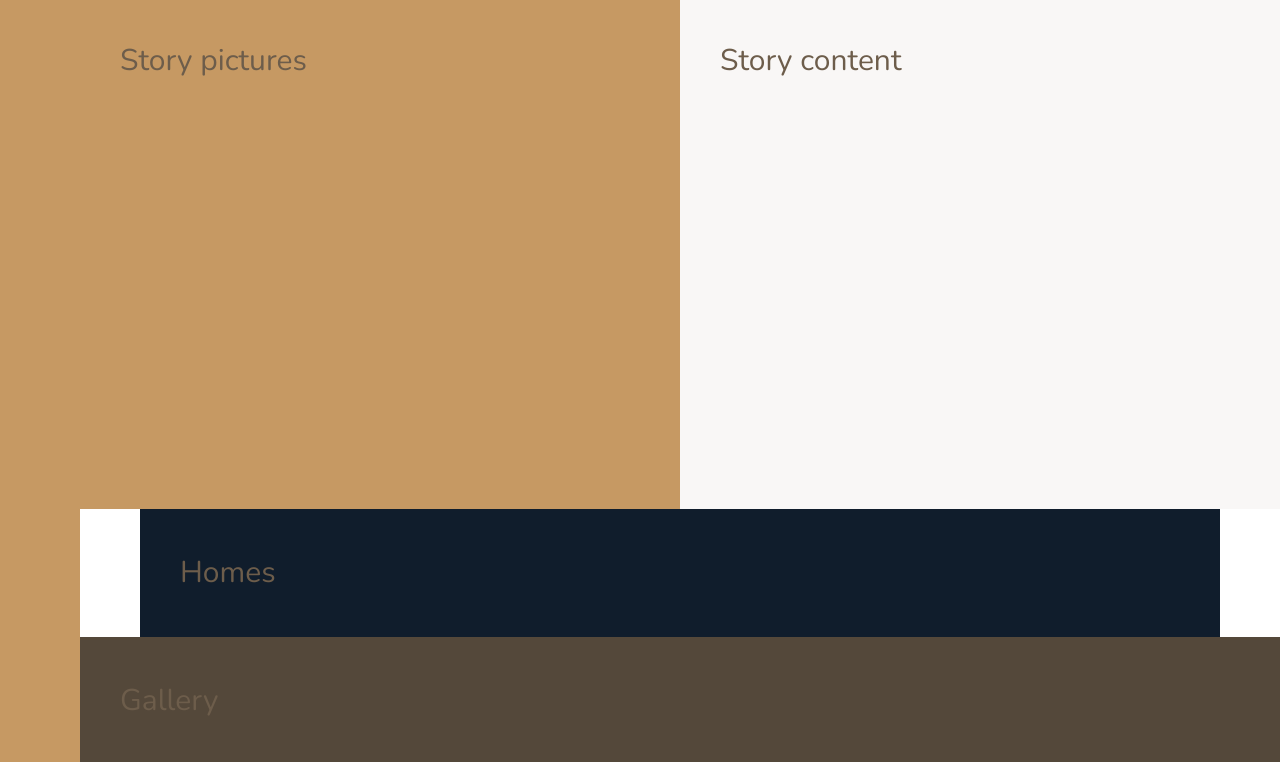
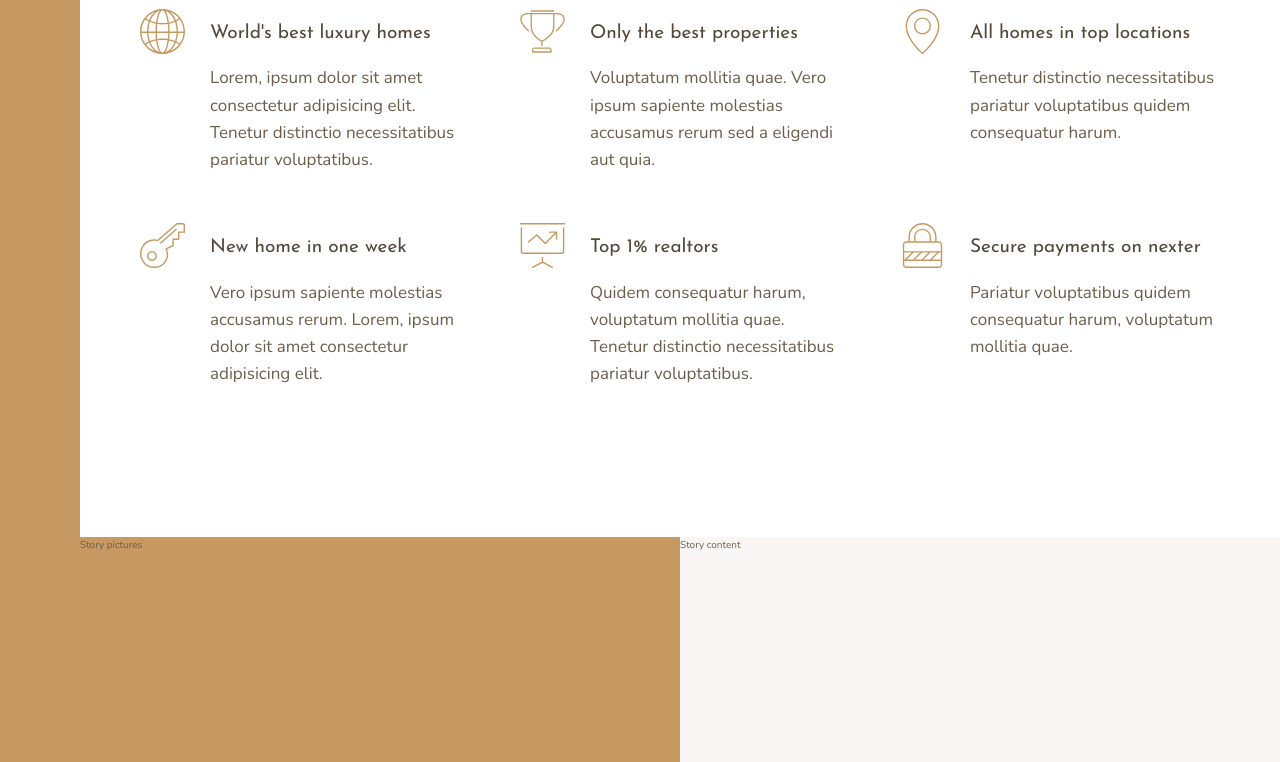
Before and after one commit to basakest/Nexter, a website: page index.html in a window 1280 px wide. Shown: the part 771-1533 px from the top of the page. Drawn offline with nearby package versions, Linux system fonts and the light colour scheme.

Commit message:
the feature section

```diff
--- a/index.html
+++ b/index.html
@@ -25,7 +25,53 @@
         </div>
 
         <div class="features">
-            Features
+            <div class="feature">
+                <svg class="feature__icon">
+                    <use xlink:href="img/sprite.svg#icon-global"></use>
+                </svg>
+                <h4 class="heading-4 heading-4--dark">World's best luxury homes</h4>
+                <p class="feature__text">Lorem, ipsum dolor sit amet consectetur adipisicing elit. Tenetur distinctio necessitatibus pariatur voluptatibus.</p>
+            </div>
+
+            <div class="feature">
+                <svg class="feature__icon">
+                    <use xlink:href="img/sprite.svg#icon-trophy"></use>
+                </svg>
+                <h4 class="heading-4 heading-4--dark">Only the best properties</h4>
+                <p class="feature__text">Voluptatum mollitia quae. Vero ipsum sapiente molestias accusamus rerum sed a eligendi aut quia.</p>
+            </div>
+
+            <div class="feature">
+                <svg class="feature__icon">
+                    <use xlink:href="img/sprite.svg#icon-map-pin"></use>
+                </svg>
+                <h4 class="heading-4 heading-4--dark">All homes in top locations</h4>
+                <p class="feature__text">Tenetur distinctio necessitatibus pariatur voluptatibus quidem consequatur harum.</p>
+            </div>
+
+            <div class="feature">
+                <svg class="feature__icon">
+                    <use xlink:href="img/sprite.svg#icon-key"></use>
+                </svg>
+                <h4 class="heading-4 heading-4--dark">New home in one week</h4>
+                <p class="feature__text">Vero ipsum sapiente molestias accusamus rerum. Lorem, ipsum dolor sit amet consectetur adipisicing elit.</p>
+            </div>
+
+            <div class="feature">
+                <svg class="feature__icon">
+                    <use xlink:href="img/sprite.svg#icon-presentation"></use>
+                </svg>
+                <h4 class="heading-4 heading-4--dark">Top 1% realtors</h4>
+                <p class="feature__text">Quidem consequatur harum, voluptatum mollitia quae. Tenetur distinctio necessitatibus pariatur voluptatibus.</p>
+            </div>
+
+            <div class="feature">
+                <svg class="feature__icon">
+                    <use xlink:href="img/sprite.svg#icon-lock"></use>
+                </svg>
+                <h4 class="heading-4 heading-4--dark">Secure payments on nexter</h4>
+                <p class="feature__text">Pariatur voluptatibus quidem consequatur harum, voluptatum mollitia quae.</p>
+            </div>
         </div>
 
         <div class="story__pictures">
--- a/sass/_base.scss
+++ b/sass/_base.scss
@@ -39,8 +39,5 @@ body {
     grid-template-rows: 80vh min-content 40vw repeat(3, min-content);
     grid-template-columns: [sidebar-start] 8rem [sidebar-end full-start] minmax(6rem, 1fr) [center-start] repeat(8, [col-start] minmax(min-content, 14rem) [col-end] ) [center-end] minmax(6rem, 1fr) [full-end];
 
-    & > * {
-        padding: 40px;
-        font-size: 3rem;
-    }
+
 }
--- a/sass/_features.scss
+++ b/sass/_features.scss
@@ -1,4 +1,28 @@
 .features {
-    background-color: $color-grey-light-2;
     grid-column: center-start / center-end;
+    margin: 15rem 0;
+
+    display: grid;
+    grid-template-columns: repeat(auto-fit, minmax(25rem, 1fr));
+    grid-gap: 6rem;
+    align-items: start;
 }
+
+.feature {
+    display: grid;
+    grid-template-columns: min-content 1fr;
+    grid-row-gap: 1.5rem;
+    grid-column-gap: 2.5rem;
+
+    &__icon {
+        fill: $color-primary;
+        width: 4.5rem;
+        height: 4.5rem;
+        grid-row: 1 / span 2;
+        transform: translateY(-1rem);
+    }
+
+    &__text {
+        font-size: 1.7rem;
+    }
+}
--- a/sass/_typography.scss
+++ b/sass/_typography.scss
@@ -0,0 +1,24 @@
+%heading {
+    font-family: $font-display;
+    font-weight: 400;
+}
+
+.heading-1 {
+    @extend %heading;
+}
+
+.heading-2 {
+    @extend %heading;
+}
+
+.heading-3 {
+    @extend %heading;
+}
+
+.heading-4 {
+    @extend %heading;
+    font-size: 1.9rem;
+
+    &--light { color: $color-grey-light-1; }
+    &--dark { color: $color-grey-dark-1; }
+}
```
Also changed, not shown: css/style.css.
